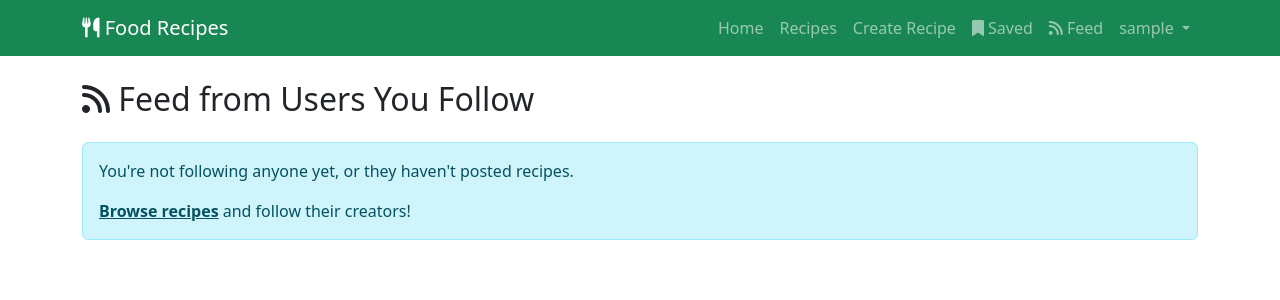
After one commit to sele01/food-recipes, a Django app: page /recipes/feed/ in a window 1280 px wide. The commit adds this page. Shown: the top 300 px of the page. Run offline with Django 4.2, Linux system fonts and the light colour scheme; the visitor is signed in with stand-in values (Sample User, id 1); data that the repository does not hold is empty.

Commit message:
Week 4 Day 2: User Follows & Following Feed
- Added Follow model with unique_together constraint
- Created follow/unfollow functionality with notifications
- Added follower/following counts to profiles
- Built following feed showing recipes from followed users
- Updated navbar with Feed link
- Fixed template issues and added null checks

```diff
--- a/apps/accounts/models.py
+++ b/apps/accounts/models.py
@@ -1,6 +1,11 @@
 from django.contrib.auth.models import AbstractUser
 from django.db import models
 from django.utils.translation import gettext_lazy as _
+from django.contrib.auth import get_user_model
+from django.conf import settings
+
+# User = get_user_model()
+
 
 
 class CustomUser(AbstractUser):
@@ -47,3 +52,21 @@ class CustomUser(AbstractUser):
     class Meta:
         verbose_name = _("user")
         verbose_name_plural = _("users")
+
+
+class Follow(models.Model):
+    '''Track user follow relationships '''
+    follower = models.ForeignKey(
+        'accounts.CustomUser', on_delete=models.CASCADE, related_name='following'
+    )
+    followed = models.ForeignKey(
+        'accounts.CustomUser', on_delete=models.CASCADE, related_name='followers'
+    )
+    created_at = models.DateTimeField(auto_now_add=True)
+
+    class Meta:
+        unique_together = ['follower', 'followed']
+        ordering = ['-created_at']
+
+    def __str__(self):
+        return f"{self.follower.username} follows {self.followed.username}"
--- a/apps/accounts/urls.py
+++ b/apps/accounts/urls.py
@@ -8,4 +8,5 @@ urlpatterns = [
     path("profile/<slug:username>/", views.ProfileView.as_view(), name="profile"),
     # private profile only logged in
     path("dashboard/", views.DashboardView.as_view(), name="dashboard"),
+    path('follow/<str:username>/', views.toggle_follow, name='toggle_follow'),
 ]
--- a/apps/recipes/urls.py
+++ b/apps/recipes/urls.py
@@ -5,6 +5,7 @@ app_name = "recipes"
 
 urlpatterns = [
     path("", views.RecipeListView.as_view(), name="recipe_list"),
+    path("feed/", views.FollowingFeedView.as_view(), name="following_feed"),
     path("create/", views.RecipeCreateView.as_view(), name="recipe_create"),
     path("like/<int:recipe_id>/", views.toggle_like, name="toggle_like"),
     path("comment/<int:recipe_id>/", views.add_comment, name="add_comment"),
--- a/apps/recipes/views.py
+++ b/apps/recipes/views.py
@@ -316,8 +316,8 @@ class RecipeUpdateView(LoginRequiredMixin, UserPassesTestMixin, UpdateView):
     def form_valid(self, form):
         print("=== FORM VALID CALLED ===")
         context = self.get_context_data()
-        ingredient_formset = context['ingredient_formset']
-        step_formset = context['step_formset']
+        ingredient_formset = context["ingredient_formset"]
+        step_formset = context["step_formset"]
 
         print(f"Ingredient formset valid: {ingredient_formset.is_valid()}")
         print(f"Step formset valid: {step_formset.is_valid()}")
@@ -370,3 +370,26 @@ class RecipeDeleteView(LoginRequiredMixin, UserPassesTestMixin, DeleteView):
             request, "Recipe and all related activities have been deleted successfully."
         )
         return super().delete(request, *args, **kwargs)
+
+
+class FollowingFeedView(LoginRequiredMixin, ListView):
+    """Show recipes from users that the logged-in user is following"""
+
+    model = Recipe
+    template_name = "recipes/following_feed.html"
+    context_object_name = "recipes"
+    paginate_by = 9
+
+    def get_queryset(self):
+        following_users = self.request.user.following.all().values_list(
+            "followed", flat=True
+        )
+
+        return Recipe.objects.filter(
+            creator_id__in=following_users, is_published=True
+        ).order_by("-created_at")
+
+    def get_context_data(self, **kwargs):
+        context = super().get_context_data(**kwargs)
+        context["feed_type"] = "following"
+        return context
--- a/config/settings.py
+++ b/config/settings.py
@@ -19,7 +19,8 @@ SECRET_KEY = "django-insecure-dev-key-change-in-production"
 # SECURITY WARNING: don't run with debug turned on in production!
 DEBUG = True
 
-ALLOWED_HOSTS = ["localhost", "127.0.0.1"]
+# ALLOWED_HOSTS = ["localhost", "127.0.0.1"]
+ALLOWED_HOSTS = ['localhost', '127.0.0.1', '172.20.10.12', '.ngrok.io']
 
 # Application definition
 INSTALLED_APPS = [
--- a/templates/base.html
+++ b/templates/base.html
@@ -52,6 +52,12 @@
                 <i class="fas fa-bookmark"></i> Saved
               </a>
             </li>
+            <li class="nav-item">
+    <a class="nav-link" href="{% url 'recipes:following_feed' %}">
+        <i class="fas fa-rss"></i> Feed
+    </a>
+</li>
+
             <!-- END ADD -->
             <li class="nav-item dropdown">
               <a
--- /dev/null
+++ b/templates/recipes/following_feed.html
@@ -0,0 +1,85 @@
+{% extends 'base.html' %} {% block title %}Following Feed - Food Recipes
+{%endblock %} {% block content %}
+<div class="row">
+  <div class="col-12">
+    <h2 class="mb-4">
+      <i class="fas fa-rss"></i>
+      Feed from Users You Follow
+    </h2>
+
+    {% if recipes %}
+    <div class="row">
+      {% for recipe in recipes %}
+      <div class="col-md-4 mb-4">
+        <div class="card h-100">
+          {% if recipe.featured_image %}
+          <img
+            src="{{ recipe.featured_image.url }}"
+            class="card-img-top"
+            alt="{{ recipe.title }}"
+            style="height: 200px; object-fit: cover"
+          />
+          {% endif %}
+          <div class="card-body">
+            <h5 class="card-title">{{ recipe.title }}</h5>
+            <p class="card-text text-muted small">
+              By
+              <a href="{% url 'accounts:profile' recipe.creator.username %}">
+                {{ recipe.creator.username }}
+              </a>
+              <br />
+              <i class="far fa-clock"></i> {{ recipe.prep_time }} mins
+              <br />
+              <i class="fas fa-heart"></i> {{ recipe.likes.count }}
+            </p>
+            <a
+              href="{% url 'recipes:recipe_detail' recipe.slug %}"
+              class="btn btn-success btn-sm"
+              >View Recipe</a
+            >
+          </div>
+          <div class="card-footer text-muted">
+            <small>{{ recipe.created_at|timesince }} ago</small>
+          </div>
+        </div>
+      </div>
+      {% endfor %}
+    </div>
+
+    <!-- Pagination -->
+    {% if is_paginated %}
+    <nav>
+      <ul class="pagination">
+        {% if page_obj.has_previous %}
+        <li class="page-item">
+          <a class="page-link" href="?page={{ page_obj.previous_page_number }}"
+            >Previous</a
+          >
+        </li>
+        {% endif %} {% for num in page_obj.paginator.page_range %}
+        <li class="page-item {% if page_obj.number == num %}active{% endif %}">
+          <a class="page-link" href="?page={{ num }}">{{ num }}</a>
+        </li>
+        {% endfor %} {% if page_obj.has_next %}
+        <li class="page-item">
+          <a class="page-link" href="?page={{ page_obj.next_page_number }}"
+            >Next</a
+          >
+        </li>
+        {% endif %}
+      </ul>
+    </nav>
+    {% endif %} {% else %}
+    <div class="alert alert-info">
+      <p>You're not following anyone yet, or they haven't posted recipes.</p>
+      <p class="mb-0">
+        <a href="{% url 'recipes:recipe_list' %}" class="alert-link"
+          >Browse recipes</a
+        >
+        and follow their creators!
+      </p>
+    </div>
+    {% endif %}
+  </div>
+</div>
+{% endblock %}
```
Also changed, not shown: apps/accounts/views.py (+43 -2 lines), templates/accounts/profile.html (+36 -16 lines), README.md, apps/accounts/migrations/0003_follow.py (added).
